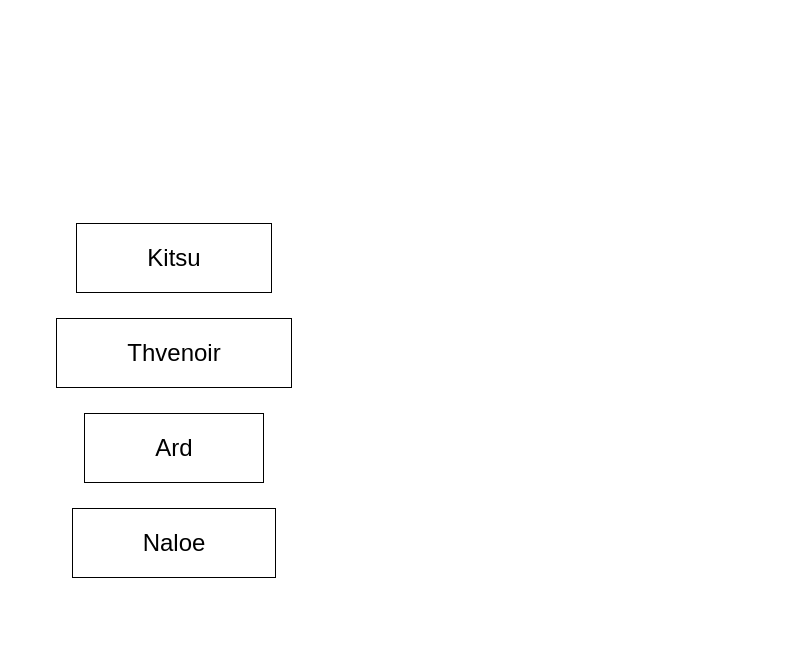
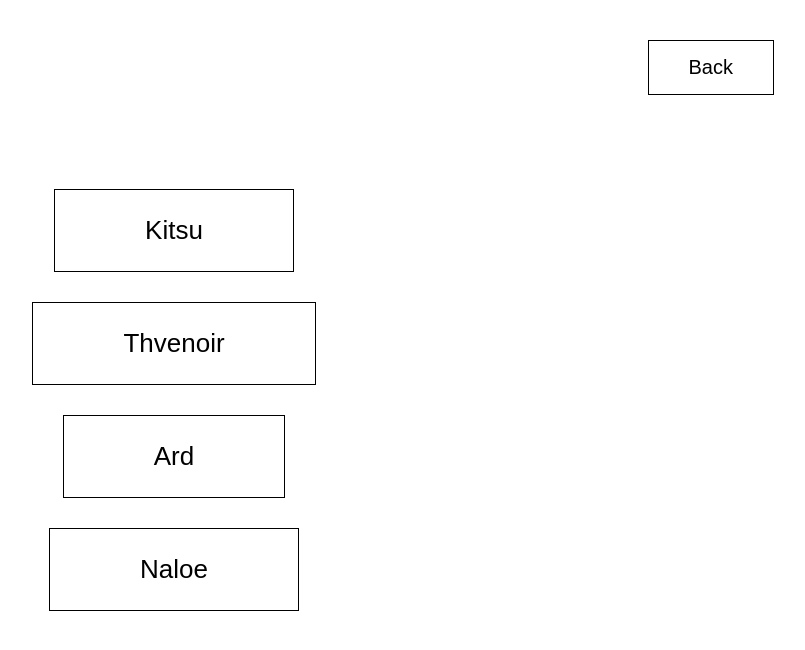
Before and after one commit to origamibltish-eng/kitsus-daily, a plain HTML site: page index.html in a window 1280 px wide. Shown: the whole page, without its empty margins (466-1271 px from the left). Drawn offline with Linux system fonts and the light colour scheme.

Commit message:
Create website

```diff
--- a/index.html
+++ b/index.html
@@ -22,14 +22,15 @@ display:flex;
 flex-direction:column;
 justify-content:center;
 align-items:center;
-gap:25px;
+gap:30px;
 }
 
 button{
-padding:20px 70px;
-font-size:24px;
+padding:25px 90px;
+font-size:26px;
 border:1px solid black;
 background:white;
+color:black;
 cursor:pointer;
 }
 
@@ -40,10 +41,25 @@ display:none;
 height:100vh;
 justify-content:center;
 align-items:center;
-text-align:center;
+text-align:left;
 font-size:22px;
 line-height:1.9;
 padding:40px;
+gap:40px;
+}
+
+/* BACK BUTTON */
+
+#back{
+position:absolute;
+right:40px;
+top:40px;
+padding:15px 40px;
+font-size:20px;
+border:1px solid black;
+background:white;
+color:black;
+cursor:pointer;
 }
 
 </style>
@@ -62,6 +78,8 @@ padding:40px;
 
 <div id="character"></div>
 
+<button id="back" onclick="back()">Back</button>
+
 <script>
 
 function show(name){
@@ -70,6 +88,8 @@ document.getElementById("menu").style.display="none";
 
 let c = document.getElementById("character");
 c.style.display="flex";
+
+document.getElementById("back").style.display="block";
 
 if(name==="kitsu"){
 c.innerHTML=`
@@ -119,7 +139,15 @@ Origin: United States
 
 }
 
+function back(){
+
+document.getElementById("menu").style.display="flex";
+document.getElementById("character").style.display="none";
+document.getElementById("back").style.display="none";
+
+}
+
 </script>
 
 </body>
-</html>
+  </html>
```
